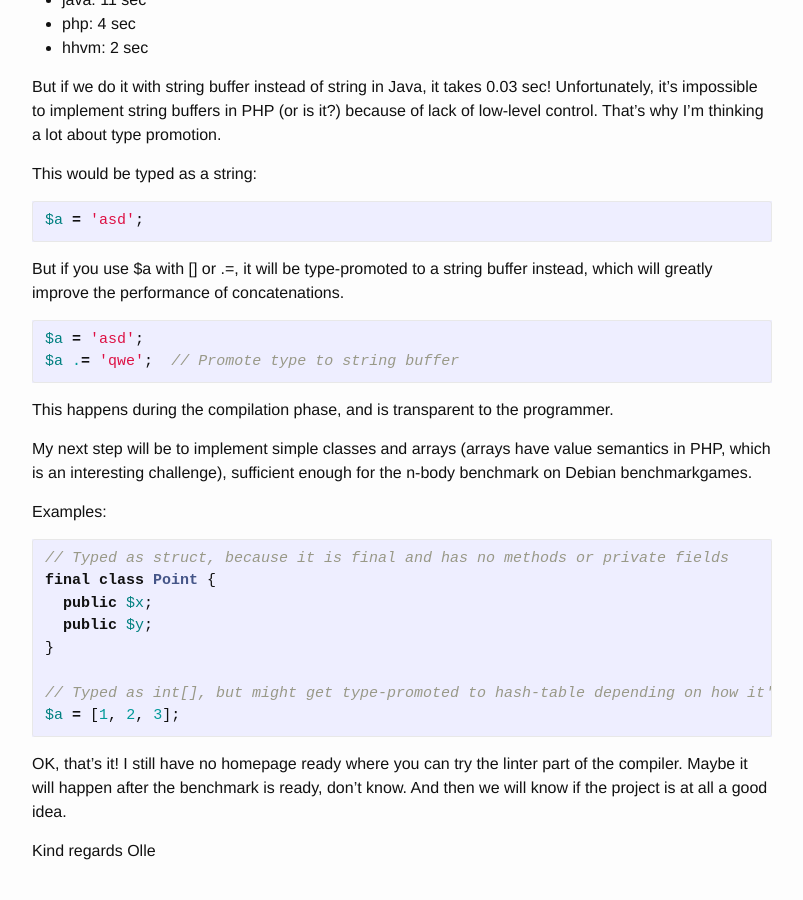
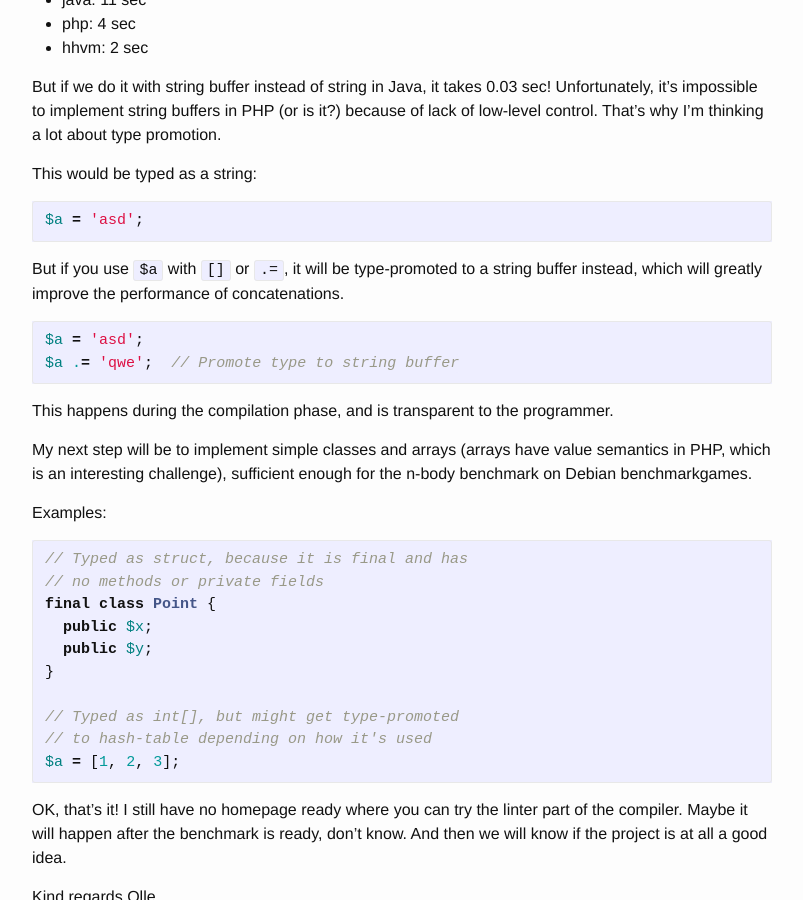
Before and after one commit to olleharstedt/olleharstedt.github.io, a Jekyll site: the page built from _posts/2015-11-05-part-4.markdown, in a window 1280 px wide and 900 px high, scrolled down 440 px. Shown: the whole window, without its empty margins (238-1041 px from the left). Built offline with Jekyll 4.4.1, drawn with Linux system fonts in a browser that asks for light colours.

Commit message:
Add ; break lines in code

````diff
--- a/_posts/2015-11-05-part-4.markdown
+++ b/_posts/2015-11-05-part-4.markdown
@@ -26,7 +26,7 @@ This would be typed as a string:
 $a = 'asd';
 ```
 
-But if you use $a with [] or .=, it will be type-promoted to a string buffer instead, which will greatly improve the performance of concatenations.
+But if you use `$a` with `[]` or `.=`, it will be type-promoted to a string buffer instead, which will greatly improve the performance of concatenations.
 
 ```php?start_inline=1
 $a = 'asd';
@@ -40,13 +40,15 @@ My next step will be to implement simple classes and arrays (arrays have value s
 Examples:
 
 ```php?start_inline=1
-// Typed as struct, because it is final and has no methods or private fields
+// Typed as struct, because it is final and has
+// no methods or private fields
 final class Point {
   public $x;
   public $y;
 }
 
-// Typed as int[], but might get type-promoted to hash-table depending on how it's used
+// Typed as int[], but might get type-promoted
+// to hash-table depending on how it's used
 $a = [1, 2, 3];
 ```
 
````
